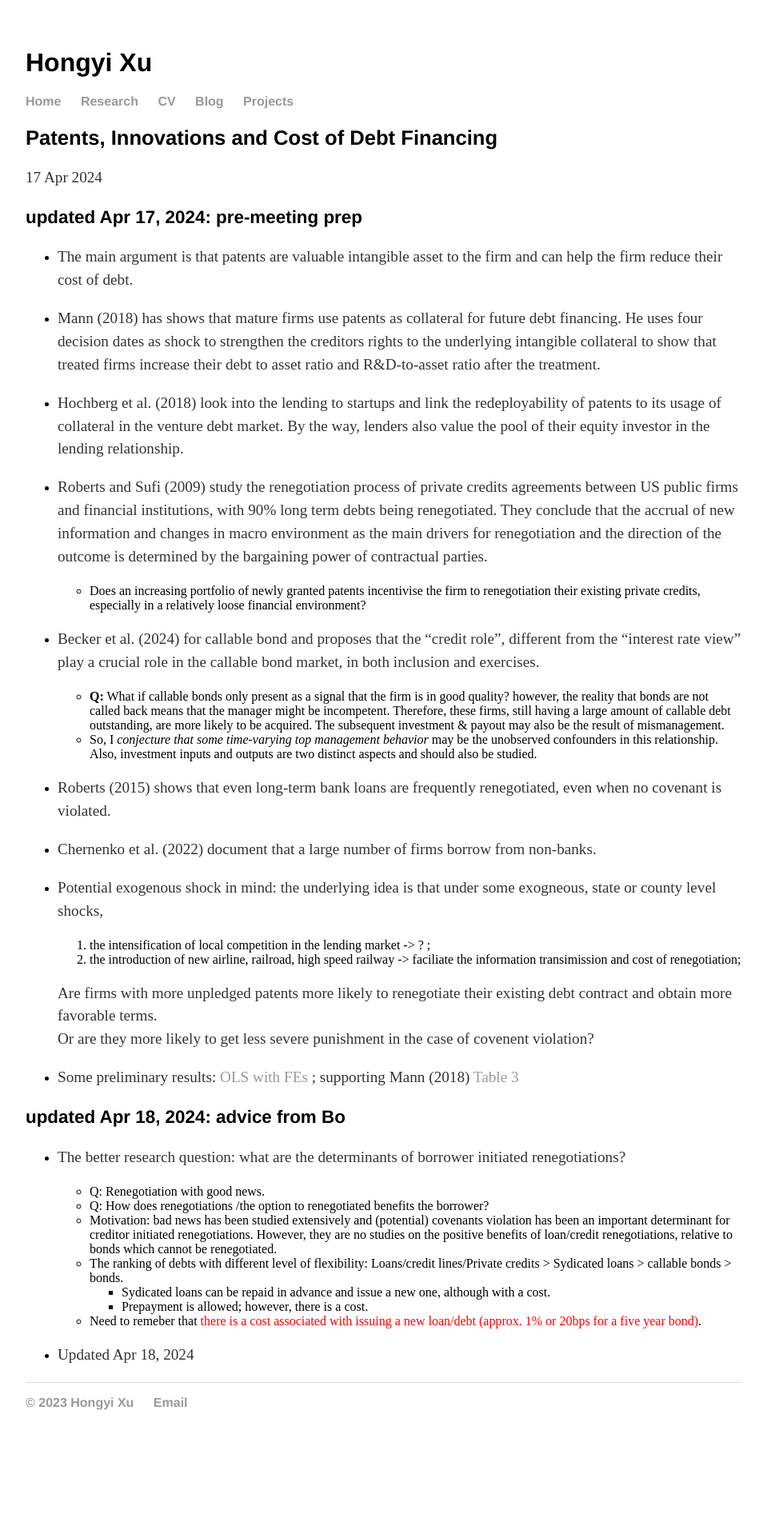
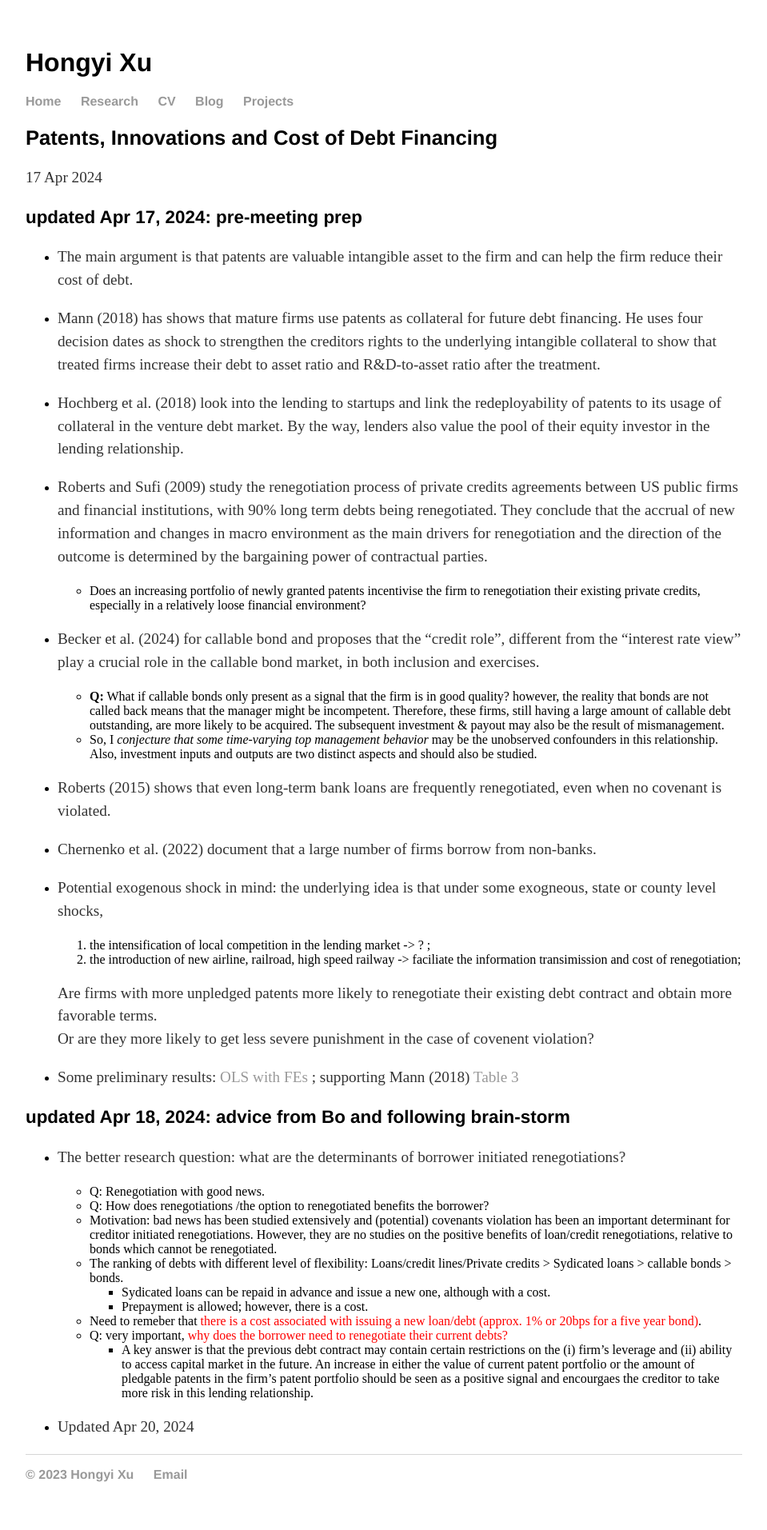
Before and after one commit to hongyileoxu/hongyileoxu.github.io, a Jekyll site: the page built from _posts/2024-04-17-project-2024.md, in a window 1280 px wide. Shown: the whole page at 80% size, without its empty margins (160-1119 px from the left). Built offline with Jekyll 4.4.1, drawn with Linux system fonts in a browser that asks for light colours; before the commit the page ends 1823 px from its top, so only the background shows below that.

Commit message:
Update 2024-04-17-project-2024.md

```diff
--- a/_posts/2024-04-17-project-2024.md
+++ b/_posts/2024-04-17-project-2024.md
@@ -35,7 +35,7 @@ date: 2024-04-17
 - Some preliminary results: [OLS with FEs](https://hongyileoxu.github.io/research/project-2024/leverage_innovation.html) ; supporting Mann (2018) [Table 3](https://hongyileoxu.github.io/research/project-2024/Pasted image 20240405141616.png) <br>
 <!-- <img src="https://hongyileoxu.github.io/research/project-2024/Pasted image 20240405141616.png" width="200"> -->
 
-### updated Apr 18, 2024: advice from Bo
+### updated Apr 18, 2024: advice from Bo and following brain-storm
 -   The better research question: what are the determinants of borrower initiated renegotiations?
 
     -   Q: Renegotiation with good news.
@@ -45,6 +45,8 @@ date: 2024-04-17
           -   Sydicated loans can be repaid in advance and issue a new one, although with a cost.
           -   Prepayment is allowed; however, there is a cost.
     -   Need to remeber that <span style="color:red;">there is a cost associated with issuing a new loan/debt (approx. 1% or 20bps for a five year bond)</span>.
+    -   Q: very important, <span style="color:red;">why does the borrower need to renegotiate their current debts?</span>
+          -   A key answer is that the previous debt contract may contain certain restrictions on the (i) firm's leverage and (ii) ability to access capital market in the future. An increase in either the value of current patent portfolio or the amount of pledgable patents in the firm's patent portfolio should be seen as a positive signal and encourgaes the creditor to take more risk in this lending relationship.
 
 
-*   Updated Apr 18, 2024
+*   Updated Apr 20, 2024
```
